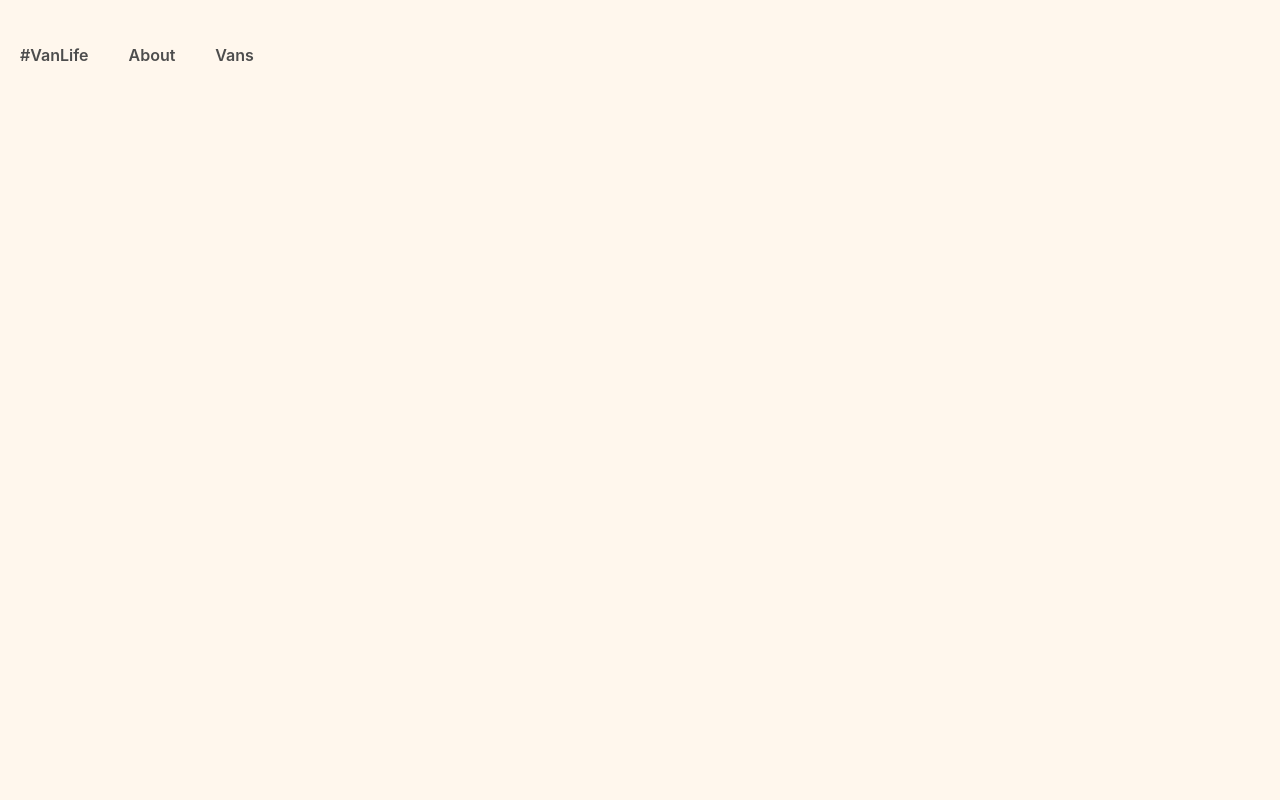
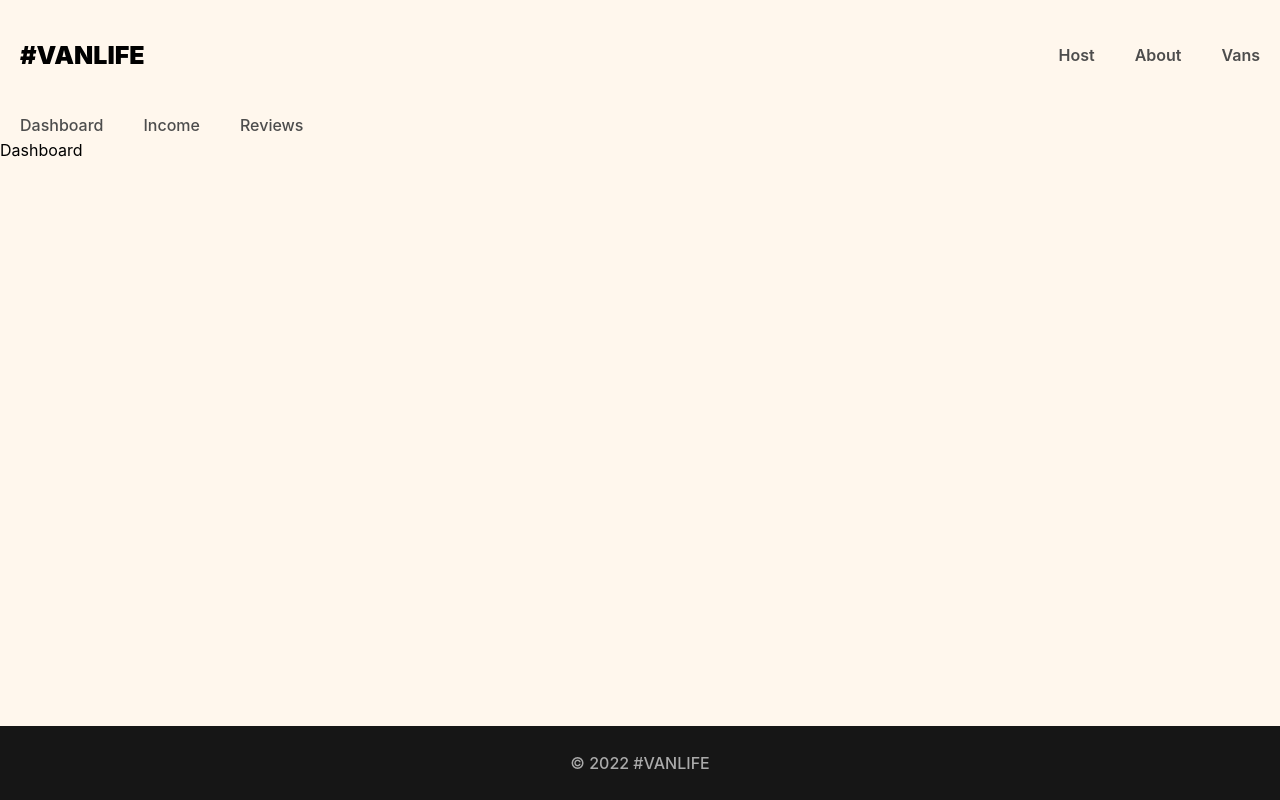
Before and after one commit to rvarad/van-life, a React (Vite) app: page /host in a window 1280 px wide. Before the commit this address had no page. Built offline with nearby package versions, Linux system fonts and the light colour scheme; what miragejs would draw is missing.

Commit message:
nested routes

```diff
--- /dev/null
+++ b/src/components/Footer.jsx
@@ -0,0 +1,11 @@
+import React from "react"
+
+function Footer() {
+	return (
+		<footer>
+			<p>&#169; 2022 #VANLIFE</p>
+		</footer>
+	)
+}
+
+export default Footer
--- /dev/null
+++ b/src/components/Header.jsx
@@ -0,0 +1,21 @@
+import React from "react"
+import { Link } from "react-router-dom"
+
+function Header() {
+	return (
+		<header>
+			<Link
+				to="/"
+				className="site-logo">
+				#VanLife
+			</Link>
+			<nav>
+				<Link to={"/host"}>Host</Link>
+				<Link to={"/about"}>About</Link>
+				<Link to={"/vans"}>Vans</Link>
+			</nav>
+		</header>
+	)
+}
+
+export default Header
--- /dev/null
+++ b/src/components/HostLayout.jsx
@@ -0,0 +1,15 @@
+import React from "react"
+import { Link, Outlet } from "react-router-dom"
+
+export default function HostLayout() {
+	return (
+		<>
+			<nav className="host-nav">
+				<Link to={"/host"}>Dashboard</Link>
+				<Link to={"/host/income"}>Income</Link>
+				<Link to={"/host/reviews"}>Reviews</Link>
+			</nav>
+			<Outlet />
+		</>
+	)
+}
--- /dev/null
+++ b/src/components/Layout.jsx
@@ -0,0 +1,18 @@
+import React from "react"
+import { Outlet } from "react-router-dom"
+import Header from "./Header"
+import Footer from "./Footer"
+
+function Layout() {
+	return (
+		<div className="site-wrapper">
+			<Header />
+			<main>
+				<Outlet />
+			</main>
+			<Footer />
+		</div>
+	)
+}
+
+export default Layout
--- a/src/index.css
+++ b/src/index.css
@@ -17,6 +17,12 @@ body::-webkit-scrollbar {
 body {
   -ms-overflow-style: none;
   scrollbar-width: none;
+}
+
+.site-wrapper {
+  min-height: 100vh;
+  display: flex;
+  flex-direction: column;
 }
 
 header {
@@ -44,6 +50,22 @@ header a {
 header a:hover {
   color: #161616;
   text-decoration: underline;
+}
+
+main {
+  margin-bottom: 84px;
+}
+
+footer {
+  background-color: #161616;
+  color: #AAAAAA;
+  height: 74px;
+  display: flex;
+  flex-shrink: 0;
+  justify-content: center;
+  align-items: center;
+  margin-top: auto;
+  font-weight: 500;
 }
 
 .link-button {
@@ -145,6 +167,7 @@ header a:hover {
   border-radius: 10px;
 }
 
+
 /*** VAN PAGES ***/
 .van-list-container {
   padding-inline: 23px
@@ -228,3 +251,71 @@ header a:hover {
 i[class*='van-type-'] {
   padding: 7px 14px;
 }
+
+.van-detail-container {
+  padding: 27px;
+}
+
+.van-detail-container .back-button {
+  color: black;
+  text-decoration: none;
+}
+
+.van-detail-container .back-button:visited {}
+
+.van-detail-container .back-button span {
+  text-decoration: underline;
+}
+
+.van-detail {
+  display: flex;
+  flex-direction: column;
+  color: #161616;
+}
+
+.van-detail img {
+  border-radius: 5px;
+  margin-block: 47px;
+}
+
+.van-detail h2 {
+  font-size: 2rem;
+  margin-bottom: 10px;
+}
+
+.van-detail>i {
+  align-self: flex-start;
+}
+
+.van-detail .van-price {
+  font-size: 1.25rem;
+  margin-bottom: 10px;
+}
+
+.van-detail .van-price span {
+  font-weight: 700;
+  font-size: 1.5rem;
+}
+
+.van-detail .link-button {
+  background-color: #FF8C38;
+  color: white;
+  font-size: 1.125rem;
+}
+
+.host-nav {
+  display: flex;
+}
+
+.host-nav a {
+  text-decoration: none;
+  color: #4D4D4D;
+  font-weight: 500;
+  padding: 5px 20px;
+}
+
+.host-nav a:hover {
+  color: #161616;
+  text-decoration: underline;
+  font-weight: 600;
+}
--- a/src/index.jsx
+++ b/src/index.jsx
@@ -1,35 +1,55 @@
 import React from "react"
 import ReactDOM from "react-dom/client"
+import "./server"
 import { BrowserRouter, Route, Routes, Link } from "react-router-dom"
 import Home from "./pages/Home"
 import About from "./pages/About"
-import Vans from "./pages/Vans"
-
-import "./server"
+import Vans from "./pages/Vans/Vans"
+import VanDetails from "./pages/Vans/VanDetails"
+import Layout from "./components/Layout"
+import HostLayout from "./components/HostLayout"
+import Dashboard from "./pages/Host/Dashboard"
+import Income from "./pages/Host/Income"
+import Reviews from "./pages/Host/Reviews"
 
 function App() {
 	return (
 		<BrowserRouter>
-			<header>
-				<Link to="/">#VanLife</Link>
-				<nav>
-					<Link to={"/about"}>About</Link>
-					<Link to={"/vans"}>Vans</Link>
-				</nav>
-			</header>
 			<Routes>
+				<Route element={<Layout />}>
 					<Route
-					path="/"
+						index
 						element={<Home />}
 					/>
 					<Route
-					path="/about"
+						path="/host"
+						element={<HostLayout />}>
+						<Route
+							index
+							element={<Dashboard />}
+						/>
+						<Route
+							path="income"
+							element={<Income />}
+						/>
+						<Route
+							path="reviews"
+							element={<Reviews />}
+						/>
+					</Route>
+					<Route
+						path="about"
 						element={<About />}
 					/>
 					<Route
-					path="/vans"
+						path="vans"
 						element={<Vans />}
 					/>
+					<Route
+						path="vans/:id"
+						element={<VanDetails />}
+					/>
+				</Route>
 			</Routes>
 		</BrowserRouter>
 	)
--- /dev/null
+++ b/src/pages/Host/Dashboard.jsx
@@ -0,0 +1,7 @@
+import React from "react"
+
+function Dashboard() {
+	return <div>Dashboard</div>
+}
+
+export default Dashboard
--- /dev/null
+++ b/src/pages/Host/Income.jsx
@@ -0,0 +1,7 @@
+import React from "react"
+
+function Income() {
+	return <div>Income</div>
+}
+
+export default Income
--- /dev/null
+++ b/src/pages/Host/Reviews.jsx
@@ -0,0 +1,7 @@
+import React from "react"
+
+function Reviews() {
+	return <div>Reviews</div>
+}
+
+export default Reviews
--- /dev/null
+++ b/src/pages/Vans/VanDetails.jsx
@@ -0,0 +1,33 @@
+import React, { useState, useEffect } from "react"
+import { useParams } from "react-router-dom"
+
+export default function VanDetails() {
+	const [van, setVan] = useState(null)
+
+	const params = useParams()
+
+	useEffect(() => {
+		fetch(`/api/vans/${params.id}`)
+			.then((res) => res.json())
+			.then((data) => setVan(data.vans))
+	}, [params.id])
+
+	return (
+		<div className="van-detail-container">
+			{van ? (
+				<div className="van-detail">
+					<img src={van.imageUrl} />
+					<i className={`van-type ${van.type} selected`}>{van.type}</i>
+					<h2>{van.name}</h2>
+					<p className="van-price">
+						<span>${van.price}</span>/day
+					</p>
+					<p>{van.description}</p>
+					<button className="link-button">Rent this van</button>
+				</div>
+			) : (
+				<h2>Loading...</h2>
+			)}
+		</div>
+	)
+}
--- a/src/pages/Vans.jsx
+++ b/src/pages/Vans/Vans.jsx
@@ -9,20 +9,25 @@ function Vans() {
 			.then((res) => res.json())
 			.then((data) => setVans(data.vans))
 	}, [])
+	console.log(vans)
 
 	const vanElements = vans.map((van) => (
 		<div
 			key={van.id}
 			className="van-tile">
+			<Link
+				to={`/vans/${van.id}`}
+				aria-label={`View details for ${van.name}, priced at $${van.price} per day`}>
 				<img src={van.imageUrl} />
 				<div className="van-info">
-				<h3>{van.name}</h3>
+					<p>{van.name}</p>
 					<p>
 						${van.price}
 						<span>/day</span>
 					</p>
 				</div>
 				<i className={`van-type ${van.type} selected`}>{van.type}</i>
+			</Link>
 		</div>
 	))
 
```
Lines whose indentation alone changed are shown as unchanged.
